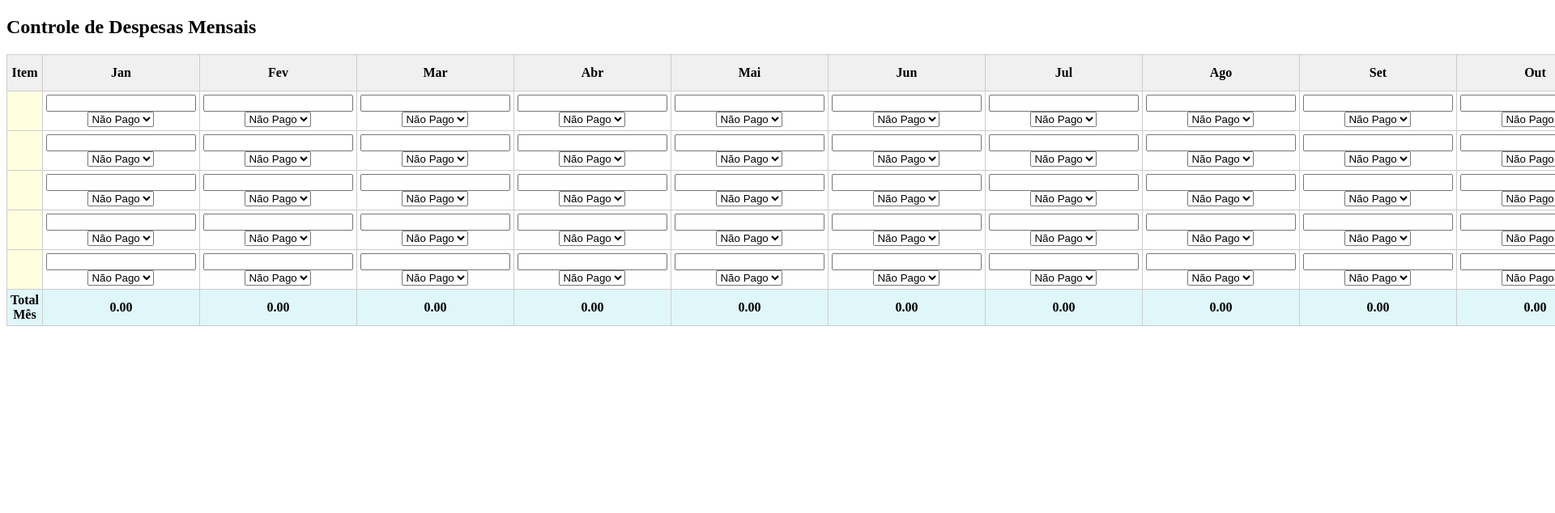
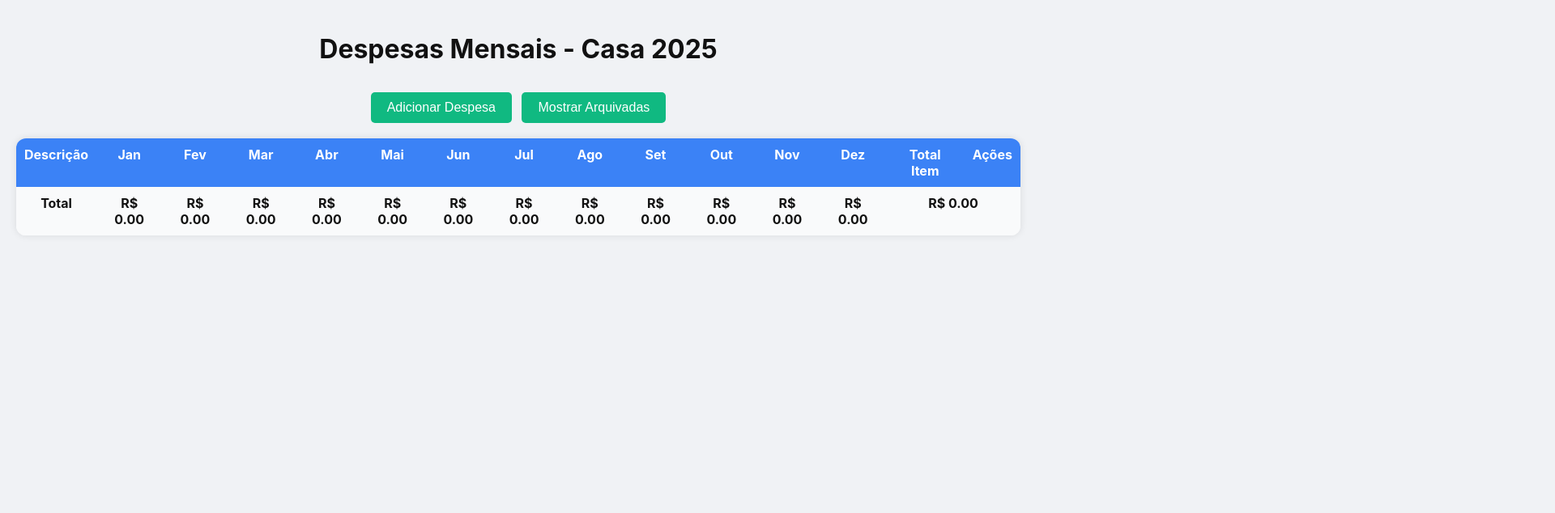
Before and after one commit to DROPE-NR/dpc, a plain HTML site: page index.html in a window 1280 px wide. Shown: the top 634 px of the page at 81% size, 1920 px wide, since content can reach past the window. Drawn offline with nearby package versions, Linux system fonts and the light colour scheme.

Commit message:
Update index.html

```diff
--- a/index.html
+++ b/index.html
@@ -2,234 +2,381 @@
 <html lang="pt-BR">
 <head>
   <meta charset="UTF-8">
-  <title>Controle de Despesas</title>
+  <title>Despesas Mensais Casa 2025</title>
   <script src="https://cdn.jsdelivr.net/npm/chart.js"></script>
   <style>
+    body {
+      font-family: 'Inter', sans-serif;
+      background: #f0f2f5;
+      margin: 0;
+      padding: 20px;
+      color: #111;
+    }
+    h1 {
+      text-align: center;
+      margin-bottom: 30px;
+    }
+    .controls {
+      text-align: center;
+      margin-bottom: 15px;
+    }
+    .btn {
+      background-color: #10b981;
+      color: white;
+      border: none;
+      padding: 10px 20px;
+      border-radius: 5px;
+      cursor: pointer;
+      font-size: 16px;
+      margin: 4px;
+    }
+    .btn:hover {
+      background-color: #059669;
+    }
     table {
       width: 100%;
       border-collapse: collapse;
-      margin-bottom: 20px;
+      border-radius: 12px;
+      overflow: hidden;
+      background-color: white;
+      box-shadow: 0 0 10px rgba(0,0,0,0.1);
     }
     th, td {
+      padding: 10px;
+      text-align: center;
+      vertical-align: top;
+    }
+    thead th {
+      background-color: #3b82f6;
+      color: white;
+      position: sticky;
+      top: 0;
+      z-index: 1;
+    }
+    tbody td input[type="number"] {
+      width: 70px;
+      padding: 4px;
       border: 1px solid #ccc;
+      border-radius: 4px;
+      margin-bottom: 4px;
+    }
+    tbody td select {
       padding: 4px;
-      text-align: center;
+      width: 80px;
+      border-radius: 4px;
+      font-size: 12px;
     }
-    th {
-      background-color: #f0f0f0;
+    tfoot td {
+      font-weight: bold;
+      background-color: #f9fafb;
     }
-    td[contenteditable] {
-      background-color: #ffffe0;
+    .paid {
+      background-color: #d1fae5 !important;
     }
-    .total {
-      font-weight: bold;
-      background-color: #e0f7fa;
+    .unpaid {
+      background-color: #fee2e2 !important;
     }
-    .total-anual {
-      background-color: #c8e6c9;
+    .remove-btn, .archive-btn, .restore-btn {
+      background-color: #ef4444;
+      color: white;
+      border: none;
+      padding: 6px 12px;
+      border-radius: 4px;
+      cursor: pointer;
+      margin: 2px;
+    }
+    .archive-btn {
+      background-color: #6b7280;
+    }
+    .restore-btn {
+      background-color: #3b82f6;
+    }
+    .remove-btn:hover {
+      background-color: #dc2626;
+    }
+    .archive-btn:hover {
+      background-color: #4b5563;
+    }
+    .restore-btn:hover {
+      background-color: #2563eb;
+    }
+    canvas {
+      max-width: 900px; /* Alterado de 400px para 500px */
+      margin: 40px auto;
+      display: block;
     }
   </style>
 </head>
 <body>
-  <h2>Controle de Despesas Mensais</h2>
-  <table>
+  <h1>Despesas Mensais - Casa 2025</h1>
+  <div class="controls">
+    <button class="btn" onclick="addRow()">Adicionar Despesa</button>
+    <button class="btn" onclick="toggleArquivadas()" id="toggle-arquivadas">Mostrar Arquivadas</button>
+  </div>
+  <table id="despesas">
     <thead>
       <tr>
-        <th>Item</th>
+        <th>Descrição</th>
         <th>Jan</th><th>Fev</th><th>Mar</th><th>Abr</th><th>Mai</th><th>Jun</th>
         <th>Jul</th><th>Ago</th><th>Set</th><th>Out</th><th>Nov</th><th>Dez</th>
         <th>Total Item</th>
+        <th>Ações</th>
       </tr>
     </thead>
-    <tbody id="despesas-body"></tbody>
+    <tbody id="despesas-body">
+    </tbody>
     <tfoot>
-      <tr class="total">
-        <td>Total Mês</td>
-        <td id="total-janeiro"></td><td id="total-fevereiro"></td><td id="total-marco"></td>
-        <td id="total-abril"></td><td id="total-maio"></td><td id="total-junho"></td>
-        <td id="total-julho"></td><td id="total-agosto"></td><td id="total-setembro"></td>
-        <td id="total-outubro"></td><td id="total-novembro"></td><td id="total-dezembro"></td>
-        <td id="total-anual" class="total-anual"></td>
+      <tr>
+        <td>Total</td>
+        <td id="total-jan"></td><td id="total-fev"></td><td id="total-mar"></td><td id="total-abr"></td>
+        <td id="total-mai"></td><td id="total-jun"></td><td id="total-jul"></td><td id="total-ago"></td>
+        <td id="total-set"></td><td id="total-out"></td><td id="total-nov"></td><td id="total-dez"></td>
+        <td id="total-anual" colspan="2" style="text-align: center;"></td>
       </tr>
     </tfoot>
   </table>
 
-  <canvas id="graficoGastos" width="400" height="200"></canvas>
-
+  <canvas id="graficoGastos"></canvas>
 <script>
-    const meses = [
-      "janeiro", "fevereiro", "marco", "abril", "maio", "junho",
-      "julho", "agosto", "setembro", "outubro", "novembro", "dezembro"
-    ];
+  const meses = ["jan","fev","mar","abr","mai","jun","jul","ago","set","out","nov","dez"];
   let chart = null;
 
-    function criarLinha(dados = null) {
-      const tr = document.createElement("tr");
+  function salvarDados() {
+    const rows = [...document.querySelectorAll("#despesas-body tr")];
+    const dados = rows.map(row => {
+      const descricao = row.querySelector("td[contenteditable]").innerText;
+      const celulas = [...row.querySelectorAll("td")].slice(1, 13);
+      const valores = celulas.map(td => {
+        return {
+          valor: parseFloat(td.querySelector("input").value) || 0,
+          status: td.querySelector("select").value
+        };
+      });
+      const arquivado = row.getAttribute('data-arquivado') === 'true';
+      return { descricao, valores, arquivado };
+    });
+    localStorage.setItem("despesas2025", JSON.stringify(dados));
+  }
 
-      const tdDescricao = document.createElement("td");
-      tdDescricao.contentEditable = true;
-      tdDescricao.innerText = dados?.descricao || "";
-      tr.appendChild(tdDescricao);
+  function carregarDados() {
+    const dados = JSON.parse(localStorage.getItem("despesas2025")) || [];
+    dados.forEach(despesa => addDespesaCarregada(despesa));
+    calcularTotais();
+  }
 
-      for (let i = 0; i < 12; i++) {
+  function criarCelula(mesIndex, data = { valor: 0, status: "" }) {
     const td = document.createElement("td");
     const input = document.createElement("input");
     input.type = "number";
-        input.min = 0;
-        input.value = dados?.valores?.[i]?.valor || "";
+    input.value = data.valor;
+    input.oninput = () => {
+      calcularTotais();
+      salvarDados();
+    };
 
     const select = document.createElement("select");
-        const optionPago = new Option("Pago", "pago");
-        const optionNaoPago = new Option("Não Pago", "nao-pago");
-        select.append(optionPago, optionNaoPago);
-        select.value = dados?.valores?.[i]?.status || "nao-pago";
+    ["", "pago", "nao-pago"].forEach(s => {
+      const option = document.createElement("option");
+      option.value = s;
+      option.text = s === "" ? "Status" : s === "pago" ? "Pago" : "Não Pago";
+      if (data.status === s) option.selected = true;
+      select.appendChild(option);
+    });
 
-        input.addEventListener("input", salvarEDepoisCalcular);
-        select.addEventListener("change", salvarEDepoisCalcular);
+    select.onchange = () => {
+      updateStatus(select);
+      calcularTotais();
+      salvarDados();
+    };
 
     td.appendChild(input);
+    td.appendChild(document.createElement("br"));
     td.appendChild(select);
-        tr.appendChild(td);
+    updateStatus(select);
+    return td;
   }
 
-      const tdTotalItem = document.createElement("td");
-      tdTotalItem.classList.add("total-item");
-      tr.appendChild(tdTotalItem);
+  function addDespesaCarregada(d) {
+    const tbody = document.getElementById("despesas-body");
+    const row = document.createElement("tr");
+    if (d.arquivado) {
+      row.setAttribute("data-arquivado", "true");
+      row.style.display = "none";
+    }
+    const descricao = document.createElement("td");
+    descricao.contentEditable = true;
+    descricao.innerText = d.descricao;
+    descricao.oninput = () => {
+      // Não precisa chamar calcularTotais() aqui diretamente se já é chamado pelo input do valor
+      salvarDados();
+    };
+    row.appendChild(descricao);
 
-      document.getElementById("despesas-body").appendChild(tr);
+    for (let i = 0; i < 12; i++) {
+      row.appendChild(criarCelula(i, d.valores[i]));
     }
 
+    const totalItem = document.createElement("td");
+    totalItem.classList.add("total-item");
+    row.appendChild(totalItem);
+
+    const acoes = document.createElement("td");
+    acoes.innerHTML = `
+      <button class="archive-btn" onclick="arquivarRow(this)">Arquivar</button>
+      <button class="restore-btn" onclick="restaurarRow(this)" style="display:${d.arquivado ? 'inline-block' : 'none'}">Restaurar</button>
+      <button class="remove-btn" onclick="removeRow(this)">Remover</button>
+    `;
+    row.appendChild(acoes);
+    tbody.appendChild(row);
+  }
+
+  function addRow() {
+    addDespesaCarregada({
+      descricao: "Nova Despesa",
+      valores: Array(12).fill({ valor: 0, status: "" }),
+      arquivado: false
+    });
+    // Chamar calcularTotais após adicionar uma nova linha para atualizar os totais do rodapé e gráfico
+    calcularTotais();
+    salvarDados(); // Salvar o estado inicial da nova linha
+  }
+
+  function removeRow(button) {
+    button.closest("tr").remove();
+    calcularTotais();
+    salvarDados();
+  }
+
+  function arquivarRow(button) {
+    const row = button.closest("tr");
+    row.setAttribute("data-arquivado", "true");
+    row.style.display = "none";
+    button.style.display = "none"; // Oculta o botão de arquivar
+    row.querySelector(".restore-btn").style.display = "inline-block"; // Mostra o de restaurar
+    calcularTotais();
+    salvarDados();
+  }
+
+  function restaurarRow(button) {
+    const row = button.closest("tr");
+    row.removeAttribute("data-arquivado");
+    row.style.display = ""; // Torna a linha visível
+    row.querySelector(".archive-btn").style.display = "inline-block"; // Mostra o botão de arquivar
+    button.style.display = "none"; // Oculta o botão de restaurar
+    calcularTotais();
+    salvarDados();
+  }
+
+  // MODIFICADA: toggleArquivadas
+  function toggleArquivadas() {
+    const btn = document.getElementById("toggle-arquivadas");
+    const mostrar = btn.textContent.includes("Mostrar");
+    document.querySelectorAll("#despesas-body tr[data-arquivado='true']").forEach(row => {
+      row.style.display = mostrar ? "" : "none"; // "" torna visível (remove display:none), "none" oculta
+    });
+    btn.textContent = mostrar ? "Ocultar Arquivadas" : "Mostrar Arquivadas";
+    calcularTotais(); // Adicionado para recalcular e redesenhar
+  }
+
+  function updateStatus(select) {
+    const td = select.parentElement;
+    td.classList.remove("paid", "unpaid");
+    if (select.value === "pago") td.classList.add("paid");
+    if (select.value === "nao-pago") td.classList.add("unpaid");
+  }
+
+  // MODIFICADA: calcularTotais
   function calcularTotais() {
-      const totaisMes = Array(12).fill(0);
-      const labelsGrafico = [];
-      const valoresGrafico = [];
+    const totaisMes = Array(12).fill(0); // Para os totais mensais no rodapé
+    const labelsGrafico = [];             // Para as legendas do gráfico
+    const valoresGrafico = [];          // Para os valores do gráfico
 
     const rows = document.querySelectorAll("#despesas-body tr");
 
     rows.forEach((tr) => {
-        let totalLinha = 0;
-        const descricaoCell = tr.querySelector("td[contenteditable]");
-        const descricao = descricaoCell ? descricaoCell.innerText.trim() : "N/A";
+      let totalLinhaParaGraficoEItem = 0; // Total para esta linha específica, se estiver visível
+      const descricao = tr.querySelector("td[contenteditable]").innerText;
 
-        const cells = tr.querySelectorAll("td");
-        for (let i = 1; i <= 12; i++) {
-          const td = cells[i];
-          if (!td) continue;
-
+      // Itera pelas células de cada mês na linha atual
+      tr.querySelectorAll("td").forEach((td, cellIndex) => {
+        // As células de mês vão do índice 1 (Jan) ao 12 (Dez)
+        if (cellIndex >= 1 && cellIndex <= 12) {
           const input = td.querySelector("input");
           const select = td.querySelector("select");
+          const valor = parseFloat(input?.value) || 0;
+          const status = select?.value;
 
-          if (input && select && select.value === "pago") {
-            const valor = parseFloat(input.value) || 0;
-            totaisMes[i - 1] += valor;
-            totalLinha += valor;
+          if (status === "pago") {
+            // Sempre adiciona aos totais mensais globais, independentemente da visibilidade da linha ou status de arquivamento
+            totaisMes[cellIndex - 1] += valor;
+
+            // Se a linha estiver atualmente visível, adiciona ao seu total individual para gráfico/exibição
+            // Uma linha está oculta se seu estilo 'display' for 'none'
+            if (tr.style.display !== "none") {
+              totalLinhaParaGraficoEItem += valor;
             }
           }
-
-        const totalItemTd = tr.querySelector(".total-item");
-        if (totalItemTd) {
-          totalItemTd.innerText = totalLinha.toFixed(2);
-        }
-
-        if (totalLinha > 0) {
-          labelsGrafico.push(descricao);
-          valoresGrafico.push(totalLinha);
         }
       });
 
-      meses.forEach((mes, index) => {
-        const celula = document.getElementById(`total-${mes}`);
-        if (celula) {
-          celula.innerText = totaisMes[index].toFixed(2);
+      // Atualiza a célula "Total Item" e prepara dados para o gráfico SOMENTE se a linha estiver visível
+      if (tr.style.display !== "none") {
+        const totalItemCell = tr.querySelector(".total-item");
+        if (totalItemCell) {
+          totalItemCell.innerText = `R$ ${totalLinhaParaGraficoEItem.toFixed(2)}`;
         }
+        labelsGrafico.push(descricao);
+        valoresGrafico.push(totalLinhaParaGraficoEItem);
+      }
+      // Se a linha estiver oculta (display:none), seu "Total Item" não será atualizado aqui,
+      // e ela não será incluída no gráfico. Quando se tornar visível novamente,
+      // calcularTotais() será chamado e irá atualizar corretamente.
     });
 
-      const totalAnual = totaisMes.reduce((soma, val) => soma + val, 0);
-      const celulaTotalAnual = document.getElementById("total-anual");
-      if (celulaTotalAnual) {
-        celulaTotalAnual.innerText = totalAnual.toFixed(2);
+    // Atualiza os totais no rodapé (estes agora incluem corretamente todos os valores 'pago')
+    meses.forEach((mes, i) => {
+      const el = document.getElementById(`total-${mes}`);
+      if (el) el.innerText = `R$ ${totaisMes[i].toFixed(2)}`;
+    });
+
+    const totalAnual = totaisMes.reduce((acc, val) => acc + val, 0);
+    document.getElementById("total-anual").innerText = `R$ ${totalAnual.toFixed(2)}`;
+
+    // Redesenha o gráfico com dados SOMENTE dos itens VISÍVEIS
+    desenharGrafico(labelsGrafico, valoresGrafico);
   }
 
-      atualizarGrafico(labelsGrafico, valoresGrafico);
-    }
-
-    function atualizarGrafico(labels, valores) {
+  function desenharGrafico(labels, valores) {
     const ctx = document.getElementById("graficoGastos").getContext("2d");
-
     if (chart) chart.destroy();
-
     chart = new Chart(ctx, {
       type: "pie",
       data: {
         labels: labels,
         datasets: [{
+          label: "Gastos por item (visíveis e pagos)", // Label do dataset atualizado
           data: valores,
           backgroundColor: [
-              '#3b82f6', '#10b981', '#f59e0b', '#ef4444',
-              '#8b5cf6', '#ec4899', '#14b8a6', '#f97316',
-              '#4b5563', '#22c55e', '#eab308', '#0ea5e9'
-            ],
-            borderWidth: 1
+            "#3b82f6", "#10b981", "#f59e0b", "#ef4444", "#6366f1", "#ec4899",
+            "#14b8a6", "#8b5cf6", "#f97316", "#22d3ee", "#84cc16", "#f43f5e"
+          ]
         }]
       },
       options: {
         responsive: true,
+        maintainAspectRatio: true, // Adicionado para melhor controle com max-width
         plugins: {
-            legend: { position: 'bottom' },
-            tooltip: {
-              callbacks: {
-                label: function(context) {
-                  const valor = context.parsed;
-                  return `${context.label}: R$ ${valor.toFixed(2)}`;
-                }
-              }
+          legend: {
+            position: 'bottom'
           }
         }
       }
     });
   }
 
-    function salvarEDepoisCalcular() {
-      salvarDados();
-      calcularTotais();
-    }
-
-    function salvarDados() {
-      const linhas = [];
-      const rows = document.querySelectorAll("#despesas-body tr");
-
-      rows.forEach((tr) => {
-        const descricao = tr.querySelector("td[contenteditable]").innerText.trim();
-        const valores = [];
-
-        const cells = tr.querySelectorAll("td");
-        for (let i = 1; i <= 12; i++) {
-          const input = cells[i]?.querySelector("input");
-          const select = cells[i]?.querySelector("select");
-          valores.push({
-            valor: input?.value || "",
-            status: select?.value || "nao-pago"
+  document.addEventListener("DOMContentLoaded", () => {
+    carregarDados();
   });
-        }
-
-        linhas.push({ descricao, valores });
-      });
-
-      localStorage.setItem("despesas", JSON.stringify(linhas));
-    }
-
-    function carregarDados() {
-      const dados = JSON.parse(localStorage.getItem("despesas") || "[]");
-      dados.forEach(criarLinha);
-    }
-
-    window.onload = function () {
-      carregarDados();
-      if (document.querySelectorAll("#despesas-body tr").length === 0) {
-        for (let i = 0; i < 5; i++) criarLinha();
-      }
-      calcularTotais();
-    };
 </script>
 </body>
 </html>
```
Lines whose indentation alone changed are shown as unchanged.
